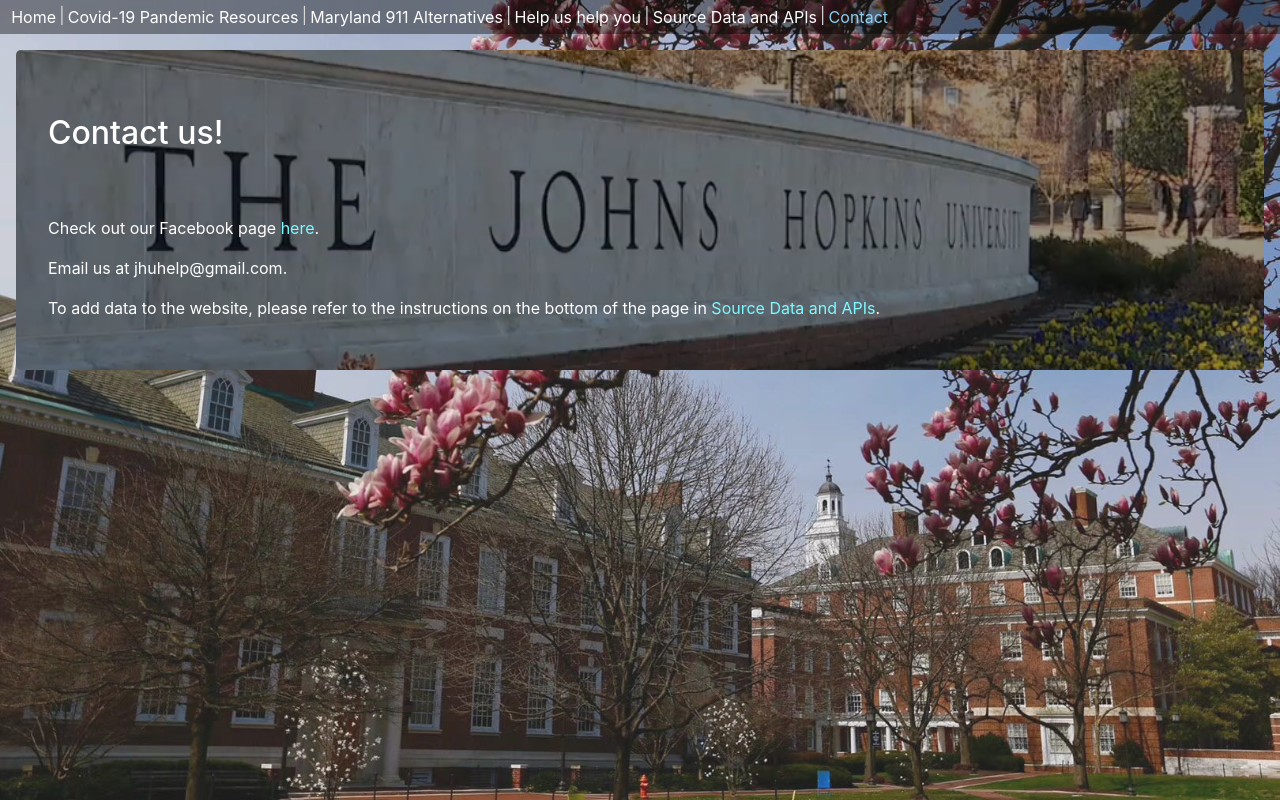
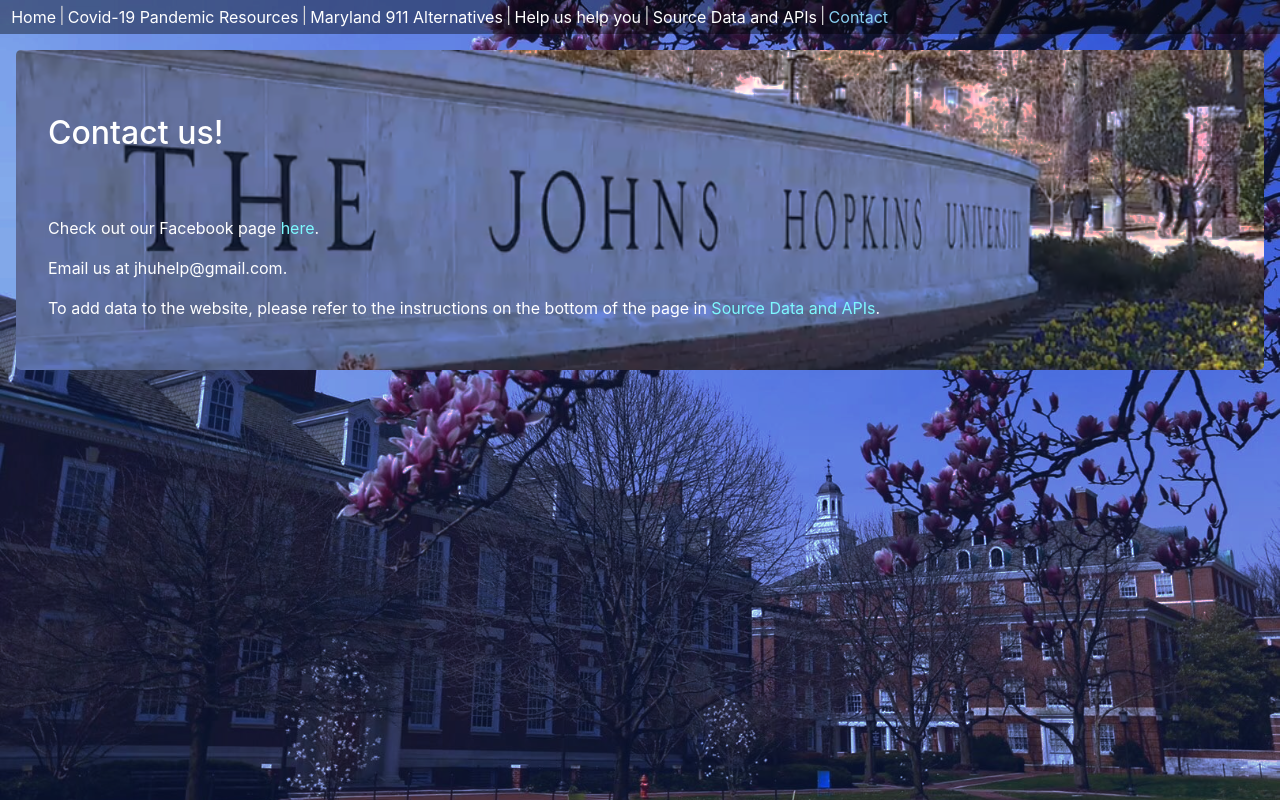
Before and after one commit to MattLiu-mygit/JHU_Help_Fullstack, a React (Create React App) app in the folder client/: page /contact in a window 1280 px wide. Built offline with nearby package versions, Linux system fonts and the light colour scheme; what redux-immutable-state-invariant would draw is missing.

Commit message:
Updated background color a bit

```diff
--- a/client/src/index.css
+++ b/client/src/index.css
@@ -1,6 +1,6 @@
 body {
   background-color: rgb(0, 102, 255); /* Fallback color */
-  background-color: rgba(255, 255, 255, 0.1); /* Black w/opacity/see-through */
+  background-color: rgba(14, 28, 82, 0.5); /* Black w/opacity/see-through */
   background-image: url('./jhu-help-campus.jpg');
   background-repeat: no-repeat;
   background-attachment: fixed;
@@ -63,7 +63,8 @@
 
 .jumbotron {
   background-color: rgb(0, 0, 0); /* Fallback color */
-  background-color: rgba(0, 0, 0, 0.4); /* Black w/opacity/see-through */
+  /* background-color: rgba(0, 0, 0, 0.4); Black w/opacity/see-through */
+  background-color: rgba(5, 13, 43, 0.4);
   color: white;
   min-height: 20rem;
   background-image: url(/machete.png);
```
